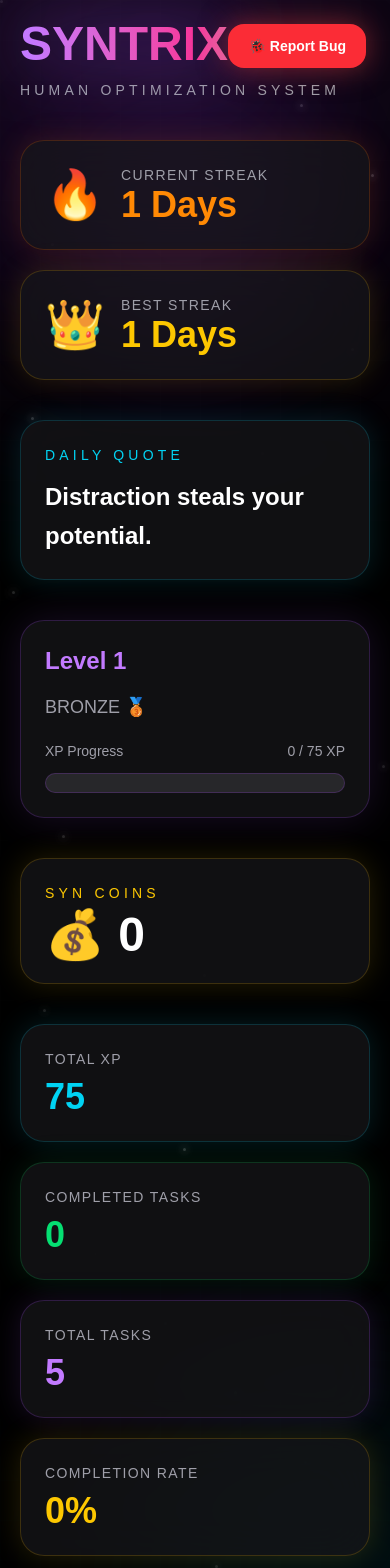
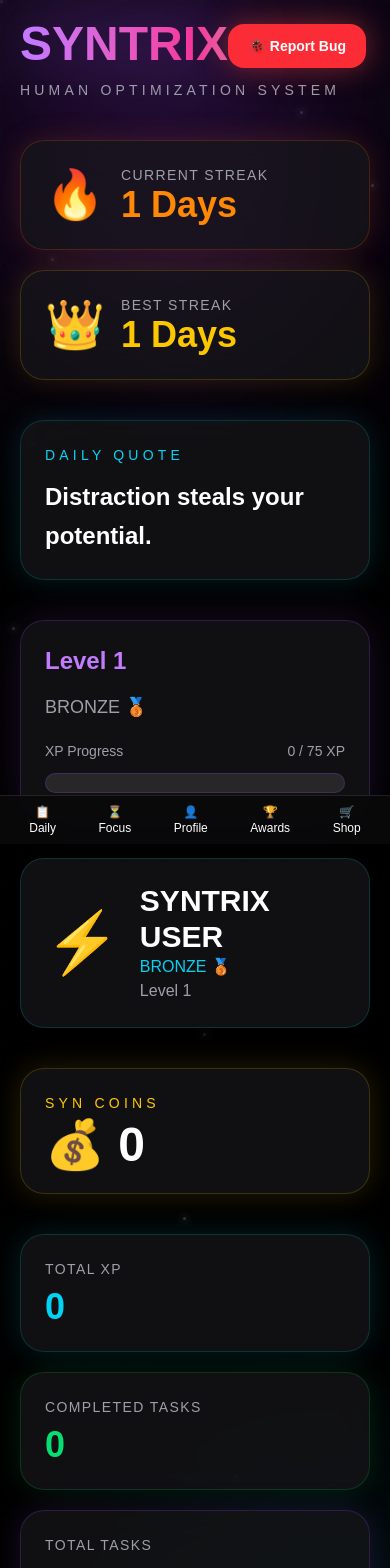
Before and after one commit to rehmangaming256-boop/syntrix, a Next.js app: page / in a window 390 px wide. Shown: the top 1568 px of the page. Built offline with nearby package versions, Linux system fonts and the light colour scheme.

Commit message:
Syntrix update

```diff
--- a/app/layout.tsx
+++ b/app/layout.tsx
@@ -1,21 +1,11 @@
-import type { Metadata, Viewport } from "next";
+import type { Metadata } from "next";
 import "./globals.css";
-import { Analytics } from "@vercel/analytics/next";
+import Script from "next/script";
+
 export const metadata: Metadata = {
   title: "SYNTRIX",
   description: "Human Optimization System",
   manifest: "/manifest.json",
-  icons: {
-    icon: "/icon-192.png",
-    apple: "/icon-192.png",
-  },
-};
-
-export const viewport: Viewport = {
-  themeColor: "#000000",
-  width: "device-width",
-  initialScale: 1,
-  maximumScale: 1,
 };
 
 export default function RootLayout({
@@ -28,26 +18,25 @@ export default function RootLayout({
       <body>
         {children}
 
-        {/* PWA SERVICE WORKER */}
-        <script
-          dangerouslySetInnerHTML={{
-            __html: `
+        <Script
+          id="service-worker"
+          strategy="afterInteractive"
+        >
+          {`
             if ('serviceWorker' in navigator) {
               window.addEventListener('load', () => {
                 navigator.serviceWorker
                   .register('/sw.js')
-                    .then((registration) => {
-                      console.log('SW registered:', registration);
+                  .then(() => {
+                    console.log('SW Registered');
                   })
-                    .catch((error) => {
-                      console.log('SW registration failed:', error);
+                  .catch((err) => {
+                    console.log('SW Failed', err);
                   });
               });
             }
-            `,
-          }}
-        />
-      <Analytics />
+          `}
+        </Script>
       </body>
     </html>
   );
--- a/app/page.tsx
+++ b/app/page.tsx
@@ -1,10 +1,7 @@
 "use client";
 
 import { useEffect, useState } from "react";
-import {
-  motion,
-  AnimatePresence,
-} from "framer-motion";
+import { motion, AnimatePresence } from "framer-motion";
   type Task = {
     id: number;
     title: string;
@@ -313,7 +310,22 @@ const shopItems = [
 ];
 
 export default function Home() {
-
+  const [avatar, setAvatar] =
+  useState("⚡");
+
+const [username, setUsername] =
+  useState("SYNTRIX USER");
+
+const avatars = [
+  "⚡",
+  "🔥",
+  "👑",
+  "💎",
+  "🐉",
+  "🤖",
+  "🌌",
+  "☠️",
+];
   const [xp, setXp] = useState(0);
 
 const [coins, setCoins] =
@@ -371,6 +383,9 @@ const [rerollsLeft, setRerollsLeft] =
 
 
 
+
+
+
     const [floatingXP, setFloatingXP] =
       useState(0);
   const [activeTab, setActiveTab] =
@@ -559,7 +574,8 @@ const completedTasks =
 const totalTasks =
   tasks.length +
   dailyQuests.length;
-
+const totalXP =
+  (level - 1) * 100 + xp;
 const completionRate =
   totalTasks > 0
     ? Math.round(
@@ -569,8 +585,14 @@ const completionRate =
       )
     : 0;
 
-const totalXP =
-  level * requiredXP + xp;
+const [mounted, setMounted] =
+  useState(false);
+
+useEffect(() => {
+  setMounted(true);
+}, []);
+
+
     const currentRank =
       level >= 50
         ? "MYTHIC ⚡"
@@ -706,7 +728,10 @@ const savedThemes =
 const savedActiveTheme =
   localStorage.getItem(
     "activeTheme"
-  );
+
+
+  );
+
     const savedTasks =
       localStorage.getItem("tasks");
 
@@ -736,6 +761,16 @@ if (savedThemes)
 
 if (savedActiveTheme)
   setActiveTheme(savedActiveTheme);
+    const savedAvatar =
+  localStorage.getItem("avatar");
+const savedUsername =
+  localStorage.getItem("username");
+
+if (savedUsername) {
+  setUsername(savedUsername);
+}
+if (savedAvatar)
+  setAvatar(savedAvatar);
 if (savedTasks)
       setTasks(JSON.parse(savedTasks));
 
@@ -795,6 +830,17 @@ if (savedActiveTheme)
   localStorage.setItem(
     "ownedThemes",
     JSON.stringify(ownedThemes)
+  );
+
+
+localStorage.setItem(
+  "avatar",
+  avatar
+);
+
+localStorage.setItem(
+  "username",
+  username
 );
 
 localStorage.setItem(
@@ -1023,7 +1069,7 @@ playSound(levelSound);
         })
       );
     }
-
+if (!mounted) return null;
     return (
       <main
   className={`min-h-screen text-white relative overflow-hidden selection:bg-purple-500/40 ${
@@ -1221,6 +1267,7 @@ playSound(levelSound);
   </h2>
 
 </div>
+
           {/* XP CARD */}
 <div className="bg-zinc-900/70 backdrop-blur-xl border border-purple-500/20 rounded-3xl p-6 md:p-8 mb-10 shadow-[0_0_40px_rgba(168,85,247,0.15)] hover:border-purple-400 transition-all">
 
@@ -1242,7 +1289,33 @@ playSound(levelSound);
   />
 
 </div>
-
+<div className="bg-zinc-900/70 backdrop-blur-xl border border-cyan-500/20 rounded-3xl p-6 mb-10">
+
+  <div className="flex items-center gap-5">
+
+    <div className="text-6xl">
+      {avatar}
+    </div>
+
+    <div>
+
+      <h2 className="text-3xl font-black">
+  {username}
+</h2>
+
+      <p className="text-cyan-400">
+        {currentRank}
+      </p>
+
+      <p className="text-zinc-400">
+        Level {level}
+      </p>
+
+    </div>
+
+  </div>
+
+</div>
 {/* COINS CARD */}
 <div className="bg-zinc-900/70 backdrop-blur-xl border border-yellow-500/20 rounded-3xl p-6 mb-10 shadow-[0_0_30px_rgba(250,204,21,0.15)]">
 
@@ -1396,6 +1469,18 @@ playSound(levelSound);
 >
   Shop
 </button>
+
+<button
+  onClick={() => setActiveTab("profile")}
+  className={`px-4 py-3 text-sm md:text-base rounded-2xl font-bold whitespace-nowrap transition-all ${
+    activeTab === "profile"
+      ? "bg-cyan-500 text-black shadow-lg shadow-cyan-500/30"
+      : "bg-zinc-800 text-zinc-400 hover:bg-zinc-700"
+  }`}
+>
+  Profile
+</button>
+
 
 </div>
 {/* TAB CONTENT */}
@@ -1453,8 +1538,143 @@ playSound(levelSound);
     ))}
 
   </motion.div>
+)}{activeTab === "profile" && (
+  <motion.div
+    key="profile"
+    initial={{
+      opacity: 0,
+      y: 20,
+    }}
+    animate={{
+      opacity: 1,
+      y: 0,
+    }}
+    exit={{
+      opacity: 0,
+      y: -20,
+    }}
+    className="space-y-6"
+  >
+
+   {/* PREMIUM PROFILE HEADER */}
+
+<div className="bg-gradient-to-r from-purple-900/70 via-pink-900/70 to-cyan-900/70 backdrop-blur-xl border border-cyan-400/30 rounded-3xl p-8 shadow-[0_0_40px_rgba(34,211,238,0.2)]">
+
+  <div className="flex items-center gap-6 mb-6">
+
+    <div className="text-8xl">
+      {avatar}
+    </div>
+
+    <div>
+
+      <h2 className="text-5xl font-black">
+        {username}
+      </h2>
+
+      <p className="text-cyan-400 font-bold">
+        ⭐ PREMIUM MEMBER
+      </p>
+
+      <p className="text-zinc-300">
+        {currentRank}
+      </p>
+
+      <p className="text-zinc-500">
+        Level {level}
+      </p>
+
+    </div>
+
+  </div>
+
+  <input
+    type="text"
+    maxLength={20}
+    value={username}
+    onChange={(e) =>
+      setUsername(e.target.value)
+    }
+    placeholder="Enter username..."
+    className="w-full bg-black/50 border border-cyan-500/20 rounded-2xl px-5 py-4 text-white outline-none"
+  />
+
+</div>
+
+    {/* PROFILE STATS */}
+
+    <div className="grid md:grid-cols-3 gap-5">
+
+      <div className="bg-zinc-900/70 rounded-3xl p-6 border border-purple-500/20">
+
+        <p className="text-zinc-500">
+          Total XP
+        </p>
+
+        <h2 className="text-4xl font-black text-purple-400">
+          {totalXP}
+        </h2>
+
+      </div>
+
+      <div className="bg-zinc-900/70 rounded-3xl p-6 border border-orange-500/20">
+
+        <p className="text-zinc-500">
+          Streak
+        </p>
+
+        <h2 className="text-4xl font-black text-orange-400">
+          🔥 {streak}
+        </h2>
+
+      </div>
+
+      <div className="bg-zinc-900/70 rounded-3xl p-6 border border-yellow-500/20">
+
+        <p className="text-zinc-500">
+          Coins
+        </p>
+
+        <h2 className="text-4xl font-black text-yellow-400">
+          💰 {coins}
+        </h2>
+
+      </div>
+
+    </div>
+
+    {/* AVATAR SELECTOR */}
+
+    <div className="bg-zinc-900/70 backdrop-blur-xl border border-cyan-500/20 rounded-3xl p-8">
+
+      <h2 className="text-3xl font-black mb-6">
+        Choose Avatar
+      </h2>
+
+      <div className="grid grid-cols-4 gap-4">
+
+        {avatars.map((item) => (
+          <button
+            key={item}
+            onClick={() =>
+              setAvatar(item)
+            }
+            className={`text-5xl rounded-3xl p-6 border transition-all ${
+              avatar === item
+                ? "border-cyan-400 bg-cyan-500/10 scale-110"
+                : "border-zinc-700 hover:border-cyan-500"
+            }`}
+          >
+            {item}
+          </button>
+        ))}
+
+      </div>
+
+    </div>
+
+  </motion.div>
 )}
-
 
  {/* DAILY */}
 {activeTab === "daily" && (
@@ -1627,6 +1847,7 @@ playSound(levelSound);
 
           <button
   onClick={() => {
+
     // THEME SYSTEM
     if (item.type === "theme") {
       // FREE DEFAULT THEME
@@ -1740,7 +1961,55 @@ playSound(levelSound);
 
 {/* FLOATING MOBILE NAVBAR */}
 </div> {/* closes relative z-10 */}
-
+<div className="fixed bottom-0 left-0 right-0 z-50 bg-zinc-950/90 backdrop-blur-xl border-t border-white/10 p-2">
+
+  <div className="flex justify-around">
+
+    <button
+      onClick={() => setActiveTab("daily")}
+      className="flex flex-col items-center text-xs"
+    >
+      📋
+      <span>Daily</span>
+    </button>
+
+    <button
+      onClick={() => setActiveTab("focus")}
+      className="flex flex-col items-center text-xs"
+    >
+      ⏳
+      <span>Focus</span>
+    </button>
+<button
+  onClick={() =>
+    setActiveTab("profile")
+  }
+  className="flex flex-col items-center text-xs"
+>
+  👤
+  <span>Profile</span>
+</button>
+    <button
+      onClick={() => setActiveTab("achievement")}
+      className="flex flex-col items-center text-xs"
+    >
+      🏆
+      <span>Awards</span>
+    </button>
+
+    <button
+      onClick={() => setActiveTab("shop")}
+      className="flex flex-col items-center text-xs"
+
+    >
+
+      🛒
+      <span>Shop</span>
+    </button>
+
+  </div>
+
+</div>
 </main>
   );
 }
```
Also changed, not shown: public/manifest.json. Lines whose indentation alone changed are shown as unchanged.
